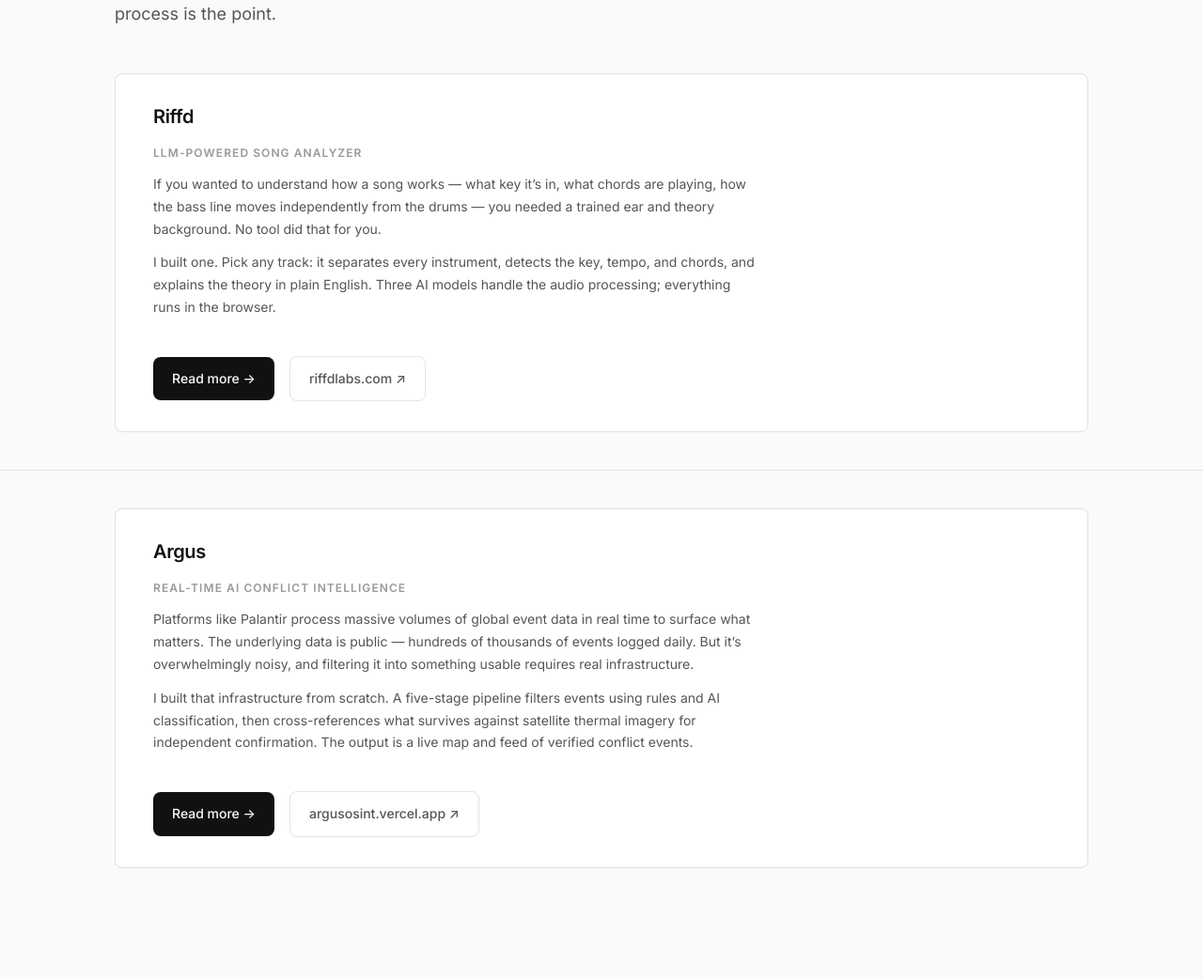
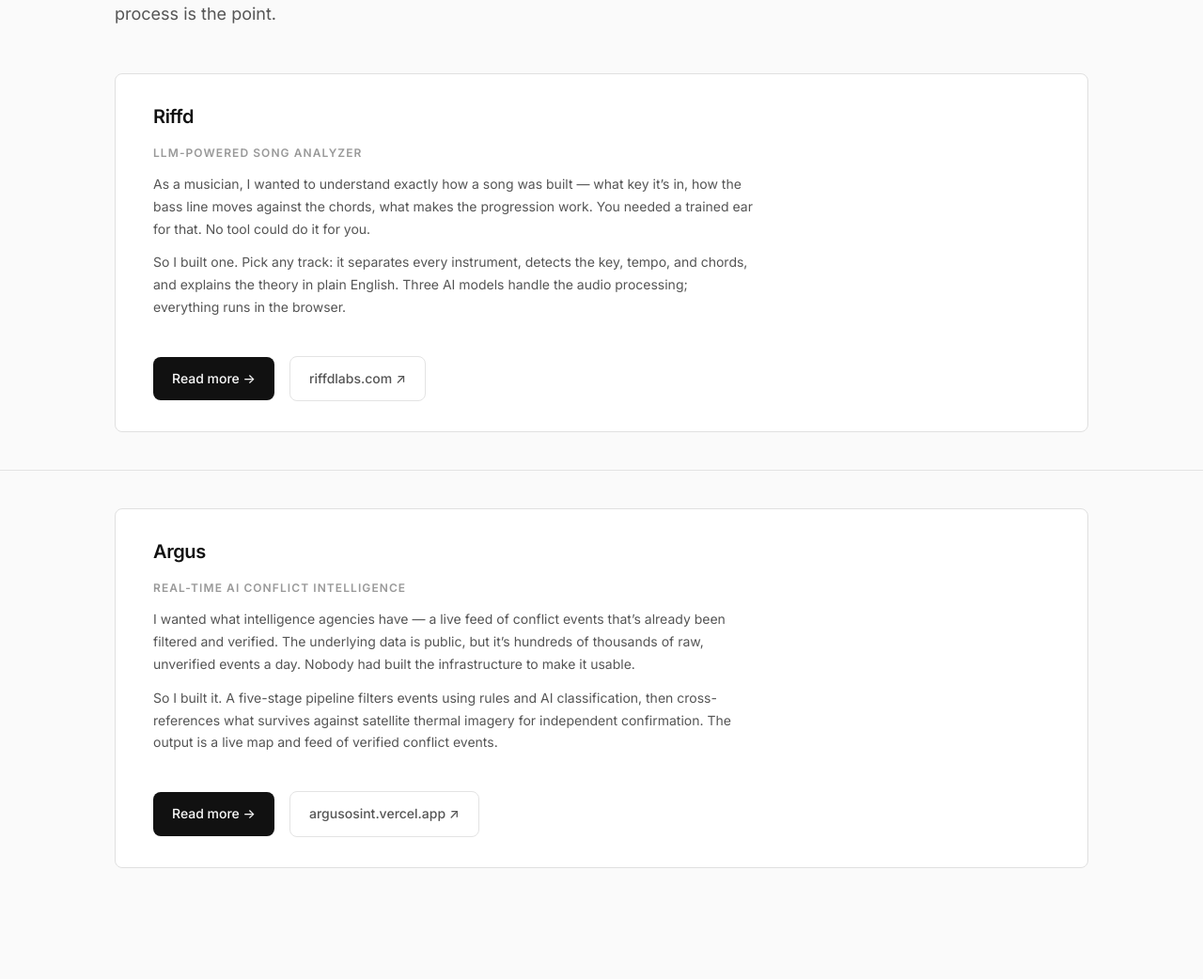
Before and after one commit to dylanglatt/dylanglatt.com, a Flask app: page /work in a window 1280 px wide. Shown: the part 194-1236 px from the top of the page at 94% size. Run offline with Flask 3, Linux system fonts and the light colour scheme.

Commit message:
Rewrite Riffd and Argus copy to lead with personal motivation

```diff
--- a/templates/index.html
+++ b/templates/index.html
@@ -34,7 +34,7 @@
       <div class="case-card fade-up">
         <h3 class="case-card-title"><a href="{{ url_for('work_riffd') }}" style="color: inherit; text-decoration: none;">Riffd</a></h3>
         <p class="case-card-label">LLM-Powered Song Analyzer</p>
-        <p class="case-card-desc">No tool could take a real song and explain the music theory behind it. I built one from scratch &mdash; it separates every instrument, finds the key and chords, and explains the music theory behind it.</p>
+        <p class="case-card-desc">As a musician, I couldn&rsquo;t find a single tool that could take a real song and explain the theory behind it. Not one that could separate the instruments, identify the key, and tell you what the chord progression actually is. So I built one from scratch.</p>
         <div class="case-card-footer">
           <a href="{{ url_for('work_riffd') }}" class="case-card-cta">How I built it &rarr;</a>
           <a href="https://riffdlabs.com" target="_blank" rel="noopener" class="btn btn-secondary" style="font-size: var(--text-xs); padding: var(--sp-2) var(--sp-4);">Live site &nearr;</a>
@@ -45,7 +45,7 @@
       <div class="case-card fade-up">
         <h3 class="case-card-title"><a href="{{ url_for('work_argus') }}" style="color: inherit; text-decoration: none;">Argus</a></h3>
         <p class="case-card-label">Real-Time AI Conflict Intelligence</p>
-        <p class="case-card-desc">Hundreds of thousands of global events logged daily, mostly noise. Inspired by Palantir, I built the filtering and satellite verification infrastructure from scratch using public data.</p>
+        <p class="case-card-desc">I wanted what intelligence agencies have &mdash; live conflict data that&rsquo;s already filtered and verified. The raw feeds are public; it&rsquo;s just buried under hundreds of thousands of unverified daily events. I built the filtering and satellite verification pipeline to make it usable.</p>
         <div class="case-card-footer">
           <a href="{{ url_for('work_argus') }}" class="case-card-cta">How I built it &rarr;</a>
           <a href="https://argusosint.vercel.app" target="_blank" rel="noopener" class="btn btn-secondary" style="font-size: var(--text-xs); padding: var(--sp-2) var(--sp-4);">Live site &nearr;</a>
--- a/templates/work.html
+++ b/templates/work.html
@@ -19,12 +19,12 @@
       <h2 class="case-card-title"><a href="{{ url_for('work_riffd') }}" style="color: inherit;">Riffd</a></h2>
       <p class="case-card-label">LLM-Powered Song Analyzer</p>
       <p class="case-card-problem">
-        If you wanted to understand how a song works &mdash; what key it&rsquo;s in, what chords are playing, how the
-        bass line moves independently from the drums &mdash; you needed a trained ear and theory background.
-        No tool did that for you.
+        As a musician, I wanted to understand exactly how a song was built &mdash; what key it&rsquo;s in,
+        how the bass line moves against the chords, what makes the progression work. You needed a trained
+        ear for that. No tool could do it for you.
       </p>
       <p class="case-card-action">
-        I built one. Pick any track: it separates every instrument, detects the key, tempo, and chords,
+        So I built one. Pick any track: it separates every instrument, detects the key, tempo, and chords,
         and explains the theory in plain English. Three AI models handle the audio processing; everything
         runs in the browser.
       </p>
@@ -43,14 +43,14 @@
       <h2 class="case-card-title"><a href="{{ url_for('work_argus') }}" style="color: inherit;">Argus</a></h2>
       <p class="case-card-label">Real-Time AI Conflict Intelligence</p>
       <p class="case-card-problem">
-        Platforms like Palantir process massive volumes of global event data in real time to surface
-        what matters. The underlying data is public &mdash; hundreds of thousands of events logged daily.
-        But it&rsquo;s overwhelmingly noisy, and filtering it into something usable requires real infrastructure.
+        I wanted what intelligence agencies have &mdash; a live feed of conflict events that&rsquo;s already
+        been filtered and verified. The underlying data is public, but it&rsquo;s hundreds of thousands of
+        raw, unverified events a day. Nobody had built the infrastructure to make it usable.
       </p>
       <p class="case-card-action">
-        I built that infrastructure from scratch. A five-stage pipeline filters events using rules and
-        AI classification, then cross-references what survives against satellite thermal imagery for
-        independent confirmation. The output is a live map and feed of verified conflict events.
+        So I built it. A five-stage pipeline filters events using rules and AI classification, then
+        cross-references what survives against satellite thermal imagery for independent confirmation.
+        The output is a live map and feed of verified conflict events.
       </p>
       <div class="case-card-footer">
         <a href="{{ url_for('work_argus') }}" class="btn btn-primary">Read more &rarr;</a>
```
